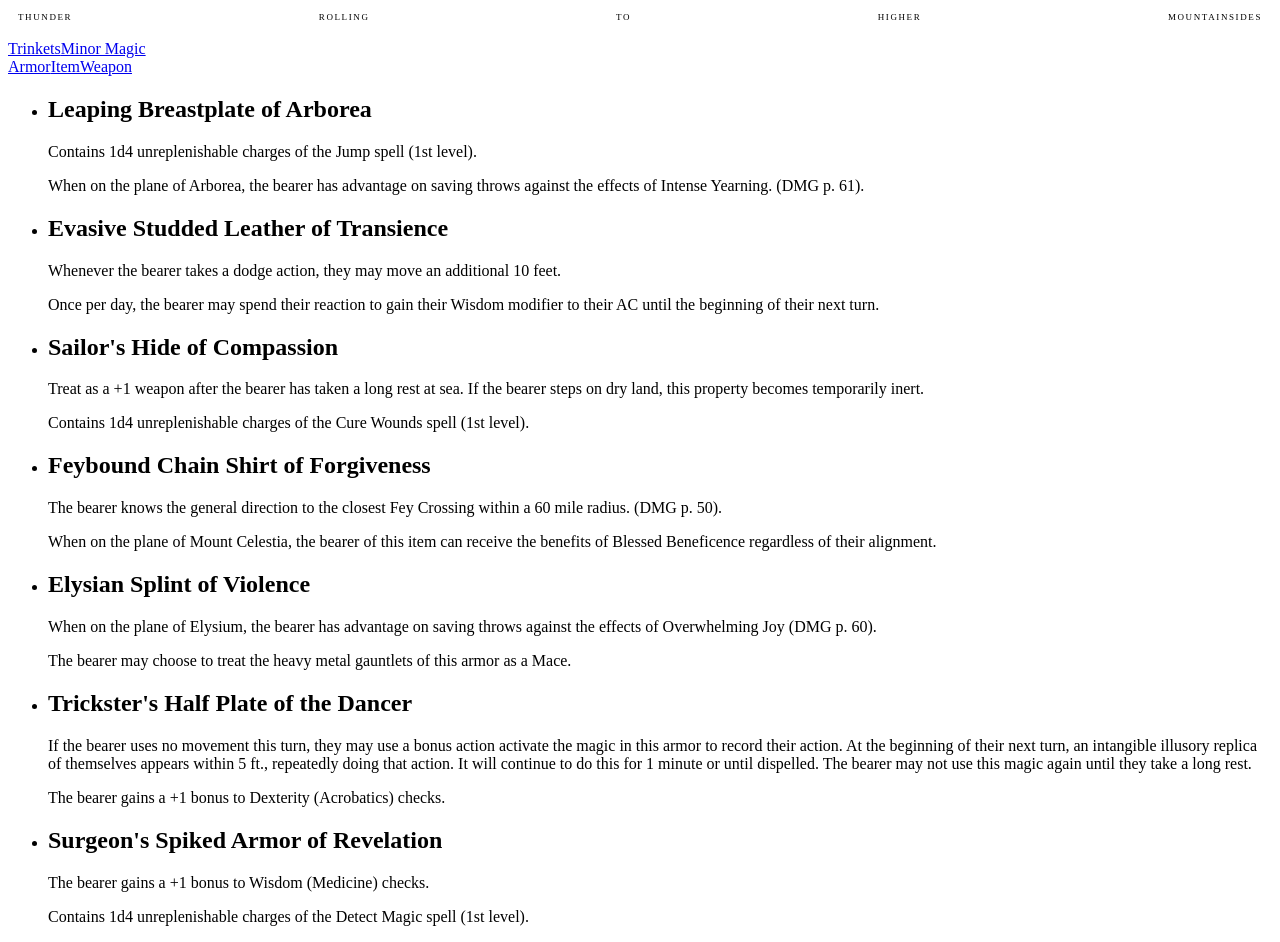
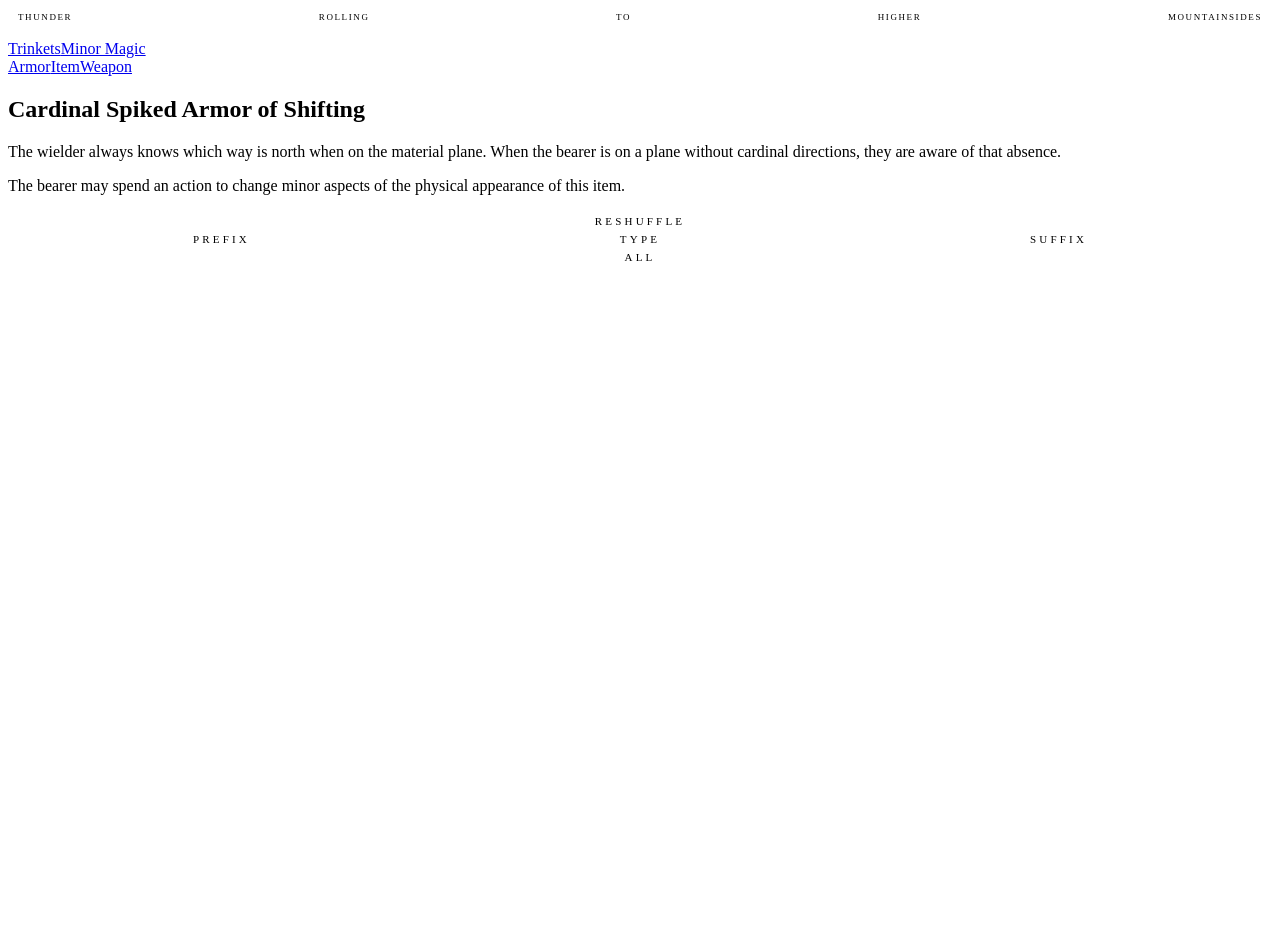
Before and after one commit to worc/koma-kulshan, a React app: page /minor-magic/armor in a window 1280 px wide. After the commit the page ends 800 px from the top, so only its background shows below. Built offline with nearby package versions, Linux system fonts and the light colour scheme; the HTML template or start-up script is replaced by a standard one.

Commit message:
switch the minor magic router to show you one item at a time with the shuffle controls

```diff
--- a/shared/minor-magic/_MinorMagic.js
+++ b/shared/minor-magic/_MinorMagic.js
@@ -1,6 +1,7 @@
 import React from 'react';
 
-import MinorMagicList from './_MinorMagicList';
+// import MinorMagicList from './_MinorMagicList';
+import MinorMagicItemWithShuffle from './MinorMagicItemWithShuffle';
 
 import armors from '../../things/armors.mjs';
 import items from '../../things/items.mjs';
@@ -13,12 +14,13 @@ import minorMagicWeaponProps from '../../properties/minor-magic-weapon-propertie
 export default ({ match }) => {
     switch (match.params.type) {
         case 'armor':
-            return ( <MinorMagicList objects={ armors } properties={ minorMagicArmorProps } />);
+            // return ( <MinorMagicList objects={ armors } properties={ minorMagicArmorProps } />);
+            return ( <MinorMagicItemWithShuffle objects={ armors } properties={ minorMagicArmorProps }/> )
         case 'item':
             let wellStructuredItems = items.map(item => { return { name: item }; });
-            return ( <MinorMagicList objects={ wellStructuredItems } properties={ minorMagicItemProps } />);
+            return ( <MinorMagicItemWithShuffle objects={ wellStructuredItems } properties={ minorMagicItemProps } />);
         case 'weapon':
-            return ( <MinorMagicList objects={ weaponsFlatList } properties={ minorMagicWeaponProps } />);
+            return ( <MinorMagicItemWithShuffle objects={ weaponsFlatList } properties={ minorMagicWeaponProps } />);
         default:
             console.error('wait what? top-level should be root for this route, but unfound second level can 404');
             return (<div></div>);
```
